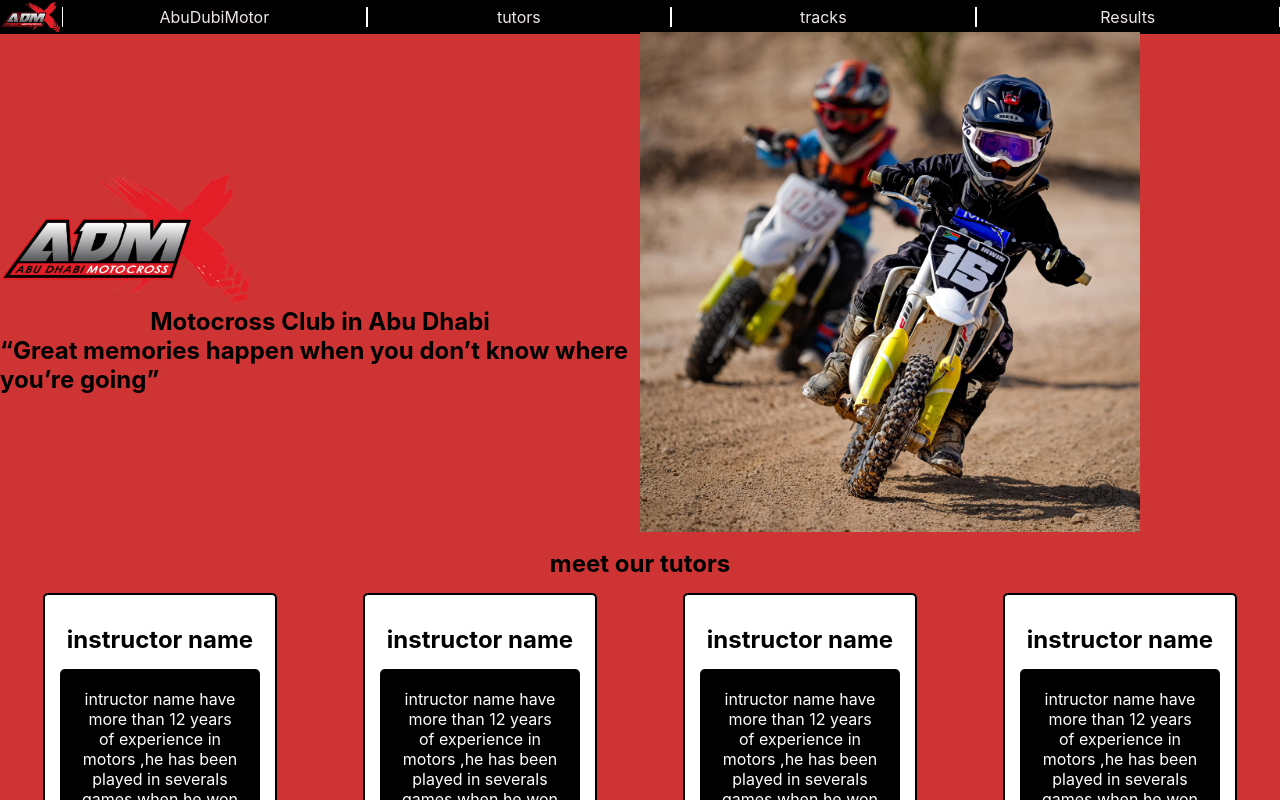
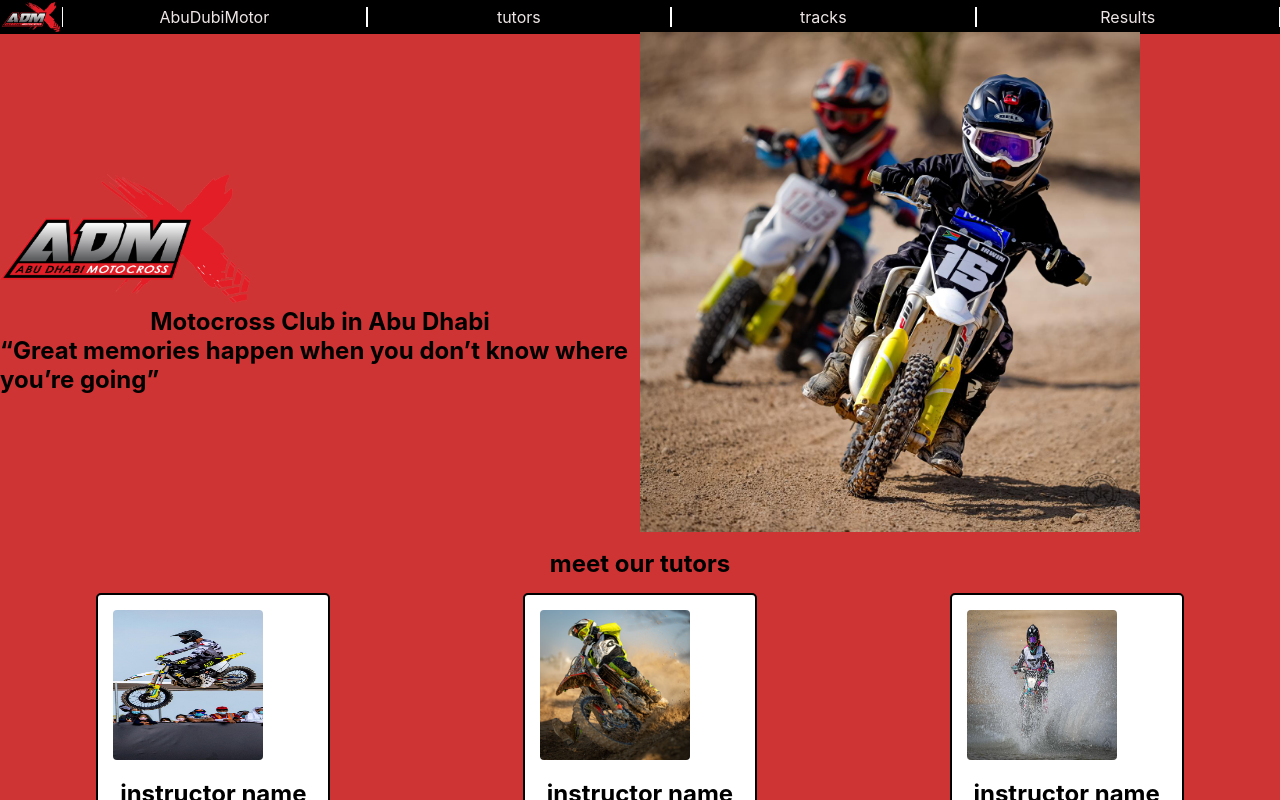
Before and after one commit to omaranBazna/motorcross, a React (Create React App) app: page / in a window 1280 px wide. Shown: the top 800 px of the page. Built offline with nearby package versions, Linux system fonts and the light colour scheme.

Commit message:
add tutors section

```diff
--- a/src/App.js
+++ b/src/App.js
@@ -63,10 +63,10 @@ export default function App() {
     <section className='tutor'>
         <h1>meet our tutors</h1>
         <div className='tutors'>
-        <Tutor></Tutor>
-        <Tutor></Tutor>
-        <Tutor></Tutor>
-        <Tutor></Tutor>
+        <Tutor image={1}></Tutor>
+        <Tutor image={2}></Tutor>
+        <Tutor image={3}></Tutor>
+
         </div>
     </section>
     <section className='calender'>
--- a/src/Tutor.css
+++ b/src/Tutor.css
@@ -18,3 +18,9 @@ p{
 h1{
     text-align: center;
 }
+.Tutor img{
+    width:150px;
+    height:150px;
+    margin:auto;
+    border-radius:4px;
+}
--- a/src/Tutor.js
+++ b/src/Tutor.js
@@ -5,11 +5,22 @@ import tutor2 from './graphics/tutors/2.jpg'
 import tutor3 from './graphics/tutors/3.jpg'
 
 
-export default function Tutor() {
+export default function Tutor(props) {
+    let tutorImage=null
+if(props.image==1){
+tutorImage=tutor1;
+}
+if(props.image==2){
+    tutorImage=tutor2;
+}
+if(props.image==3){
+    tutorImage=tutor3;
+}
+
 
   return (
     <div className="Tutor">
-
+        <img src={tutorImage} />
         <h1>instructor name</h1>
         <p>intructor name have more than 12 years of experience in motors ,he has been played in severals games when he won the first place</p>
    </div>
```
